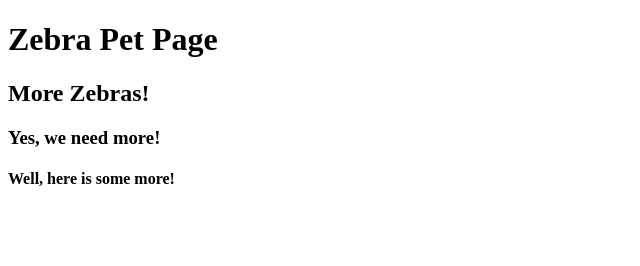
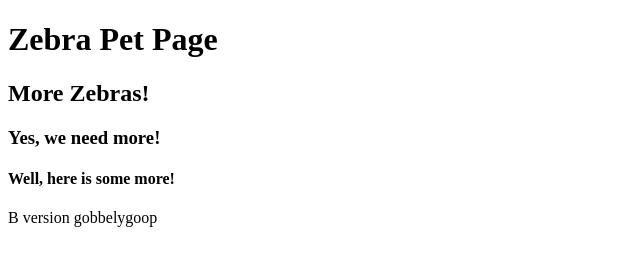
Before and after one commit to zoejgf/zebra, a plain HTML site: page index.html in a window 1280 px wide. Shown: the whole page, without its empty margins (0-640 px from the left). Drawn offline with Linux system fonts and the light colour scheme.

Commit message:
person B goop

```diff
--- a/index.html
+++ b/index.html
@@ -12,5 +12,7 @@
     <h2>More Zebras!</h2>
     <h3>Yes, we need more!</h3>
     <h4>Well, here is some more!</h4>
+
+    <p>B version gobbelygoop</p>
 </body>
 </html>
```
